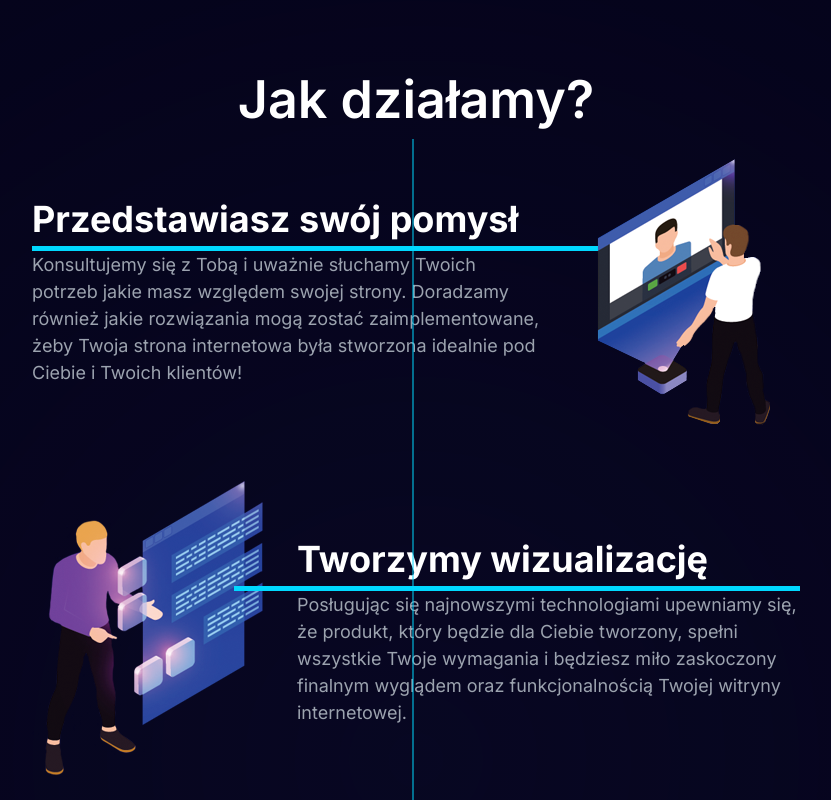
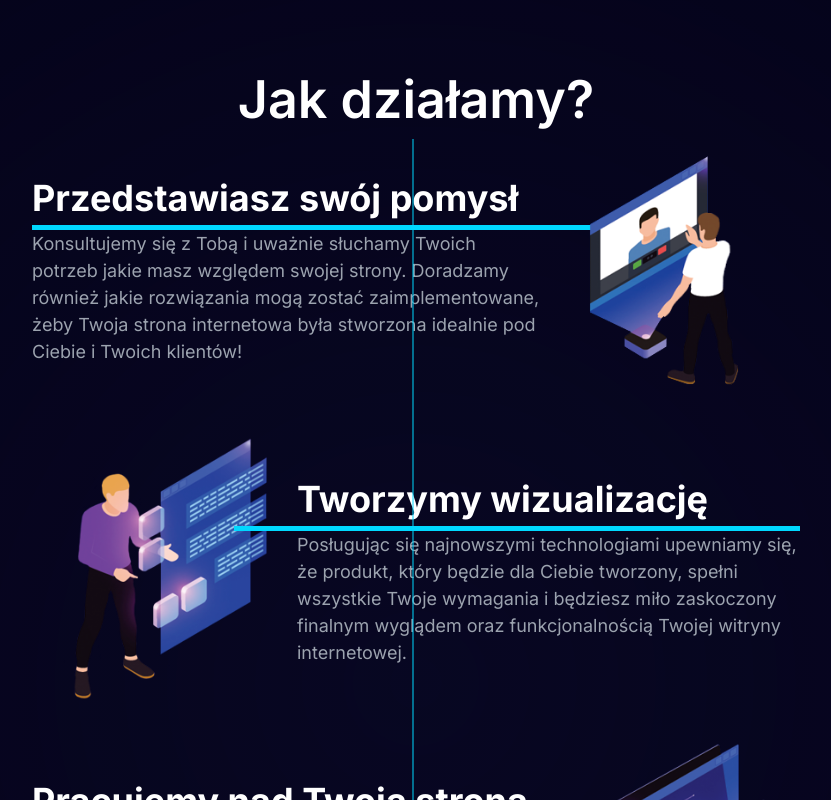
Before and after one commit to m-uchyla/wm-site, a Next.js app: page / in a window 1280 px wide. Shown: the part 2360-3160 px from the top of the page, without its empty margins (224-1055 px from the left). Built offline with nearby package versions, Linux system fonts and the light colour scheme.

Commit message:
ALMOST final version on scroll

```diff
--- a/src/components/organisms/how.js
+++ b/src/components/organisms/how.js
@@ -6,8 +6,14 @@ import Image from 'next/image'
 export default function How () {
     const { scrollYProgress } = useScroll();
 
-    const translateX = useTransform(scrollYProgress, [0, 0.35], [-120, 0])
-    const translateY = useTransform(scrollYProgress, [0.26, 0.47], [120, 0])
+    const translate1 = useTransform(scrollYProgress, [0.28, 0.32], [-100, 0])
+    const translate2 = useTransform(scrollYProgress, [0.26, 0.37], [120, 0])
+    const translate3 = useTransform(scrollYProgress, [0.26, 0.45], [-100, 0])
+    const translate4 = useTransform(scrollYProgress, [0.26, 0.55], [120, 0])
+    const opacity1 = useTransform(scrollYProgress, [0.27, 0.35], [0, 1])
+    const opacity2 = useTransform(scrollYProgress, [0.33, 0.42], [0, 1])
+    const opacity3 = useTransform(scrollYProgress, [0.42, 0.5], [0, 1])
+    const opacity4 = useTransform(scrollYProgress, [0.50, 0.55], [0, 1])
     const yRange = useTransform(scrollYProgress, [0.26, 0.57], [0, 1]);
     const pathLength = useSpring(yRange, { stiffness: 400, damping: 90 });
 
@@ -31,18 +37,28 @@ export default function How () {
         </motion.svg>
         <div className='flex flex-col'>
             {howItsDone.map((how, index) => (
+                <div className={`flex items-center justify-between ${index % 2 ? "flex-row-reverse" : "flex-row"} ${index === howItsDone.length - 1 ? "mb-0" : "mb-10"}`}>
                 <motion.div
-                    style= {{translateX}}
+                    style={{
+                        translateX: index === 0 ? translate1 : index === 1 ? translate2 : index === 2 ? translate3 : translate4,
+                        opacity: index === 0 ? opacity1 : index === 1 ? opacity2 : index === 2 ? opacity3 : opacity4
+                    }}
                     key={"howItsDone" + index}
-                    className={`flex items-center justify-between ${index % 2 ? "flex-row-reverse" : "flex-row"} ${index === howItsDone.length - 1 ? "mb-0" : "mb-10"}`}
                 >
                     <div className='max-w-[510px]'>
                         <h4 className='text-[36px] font-bold'>{how.title}</h4>
                         <div className={`w-[566px] ${index % 2 ? "ml-[-63px]" : "ml-0"} h-[5px] bg-[#00D8FF]`}/>
                         <p className='text-[18px] text-secondaryText'>{how.description}</p>
                     </div>
+                </motion.div>
+                <motion.div
+                style={{
+                    translateX: index % 2 ? translate1 : translate2,
+                    opacity: index === 0 ? opacity1 : index === 1 ? opacity2 : index === 2 ? opacity3 : opacity4
+                }}>
                     <Image src={how.img} alt={how.title}/>
                 </motion.div>
+                </div>
             ))}
         </div>
     </section>
```
